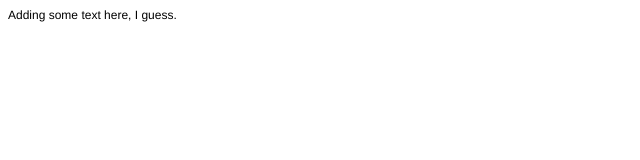
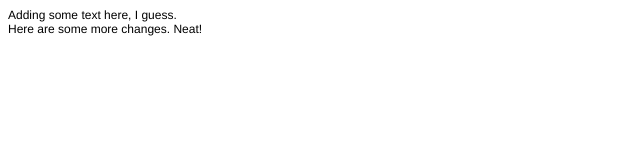
Before and after one commit to chasholden/git_test, a plain HTML site: page index.html in a window 1280 px wide. Shown: the whole page, without its empty margins (0-640 px from the left). Drawn offline with Linux system fonts and the light colour scheme.

Commit message:
Making changes on my own

```diff
--- a/index.html
+++ b/index.html
@@ -12,5 +12,6 @@
 </head>
 <body>
 <p class="p1">Adding some text here, I guess.</p>
+<p class="p1">Here are some more changes. Neat!</p>
 </body>
 </html>
```
